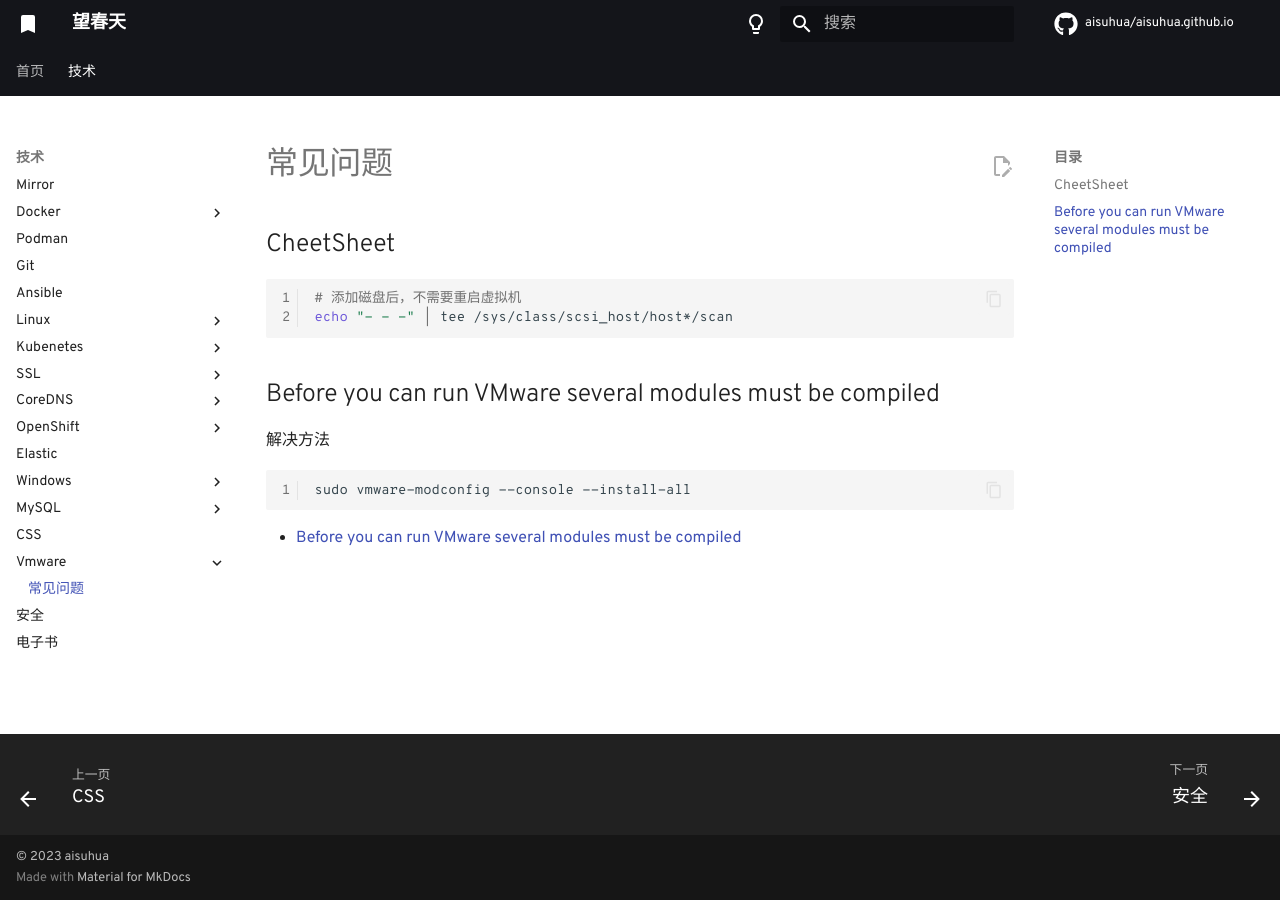
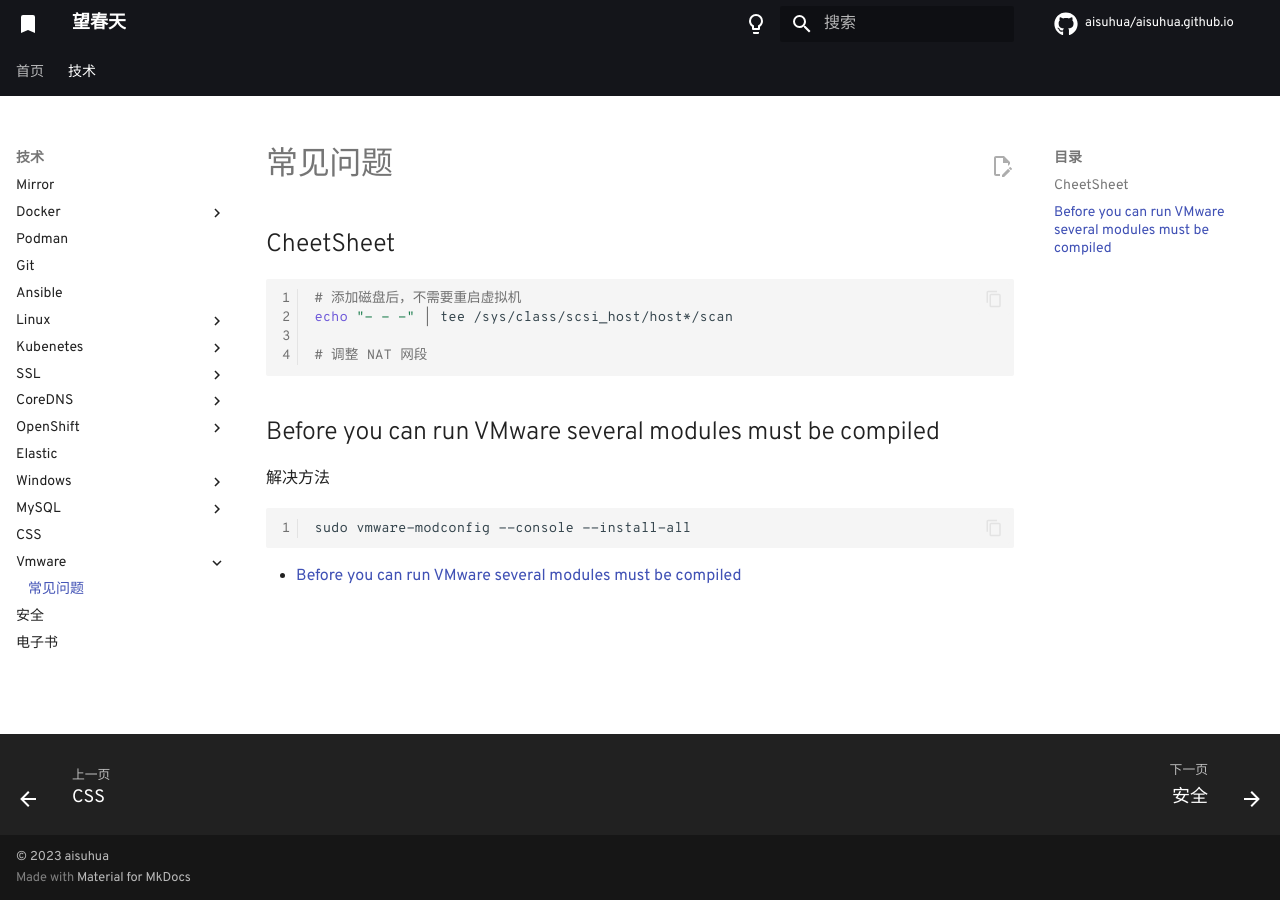
Before and after one commit to aisuhua/aisuhua.github.io, an MkDocs documentation site: the page built from docs/vmware/faq.md, in a window 1280 px wide. Built offline with MkDocs 1.6.1 and Material for MkDocs 9.7.7, drawn with Linux system fonts in a browser that asks for light colours; comment, search, counter and statistics services are not loaded.

Commit message:
ubuntu.md mkdocs.yml

````diff
--- a/docs/vmware/faq.md
+++ b/docs/vmware/faq.md
@@ -5,6 +5,9 @@
 ```sh
 # 添加磁盘后，不需要重启虚拟机
 echo "- - -" | tee /sys/class/scsi_host/host*/scan
+
+# 调整 NAT 网段
+
 ```
 
 ## Before you can run VMware several modules must be compiled
````
